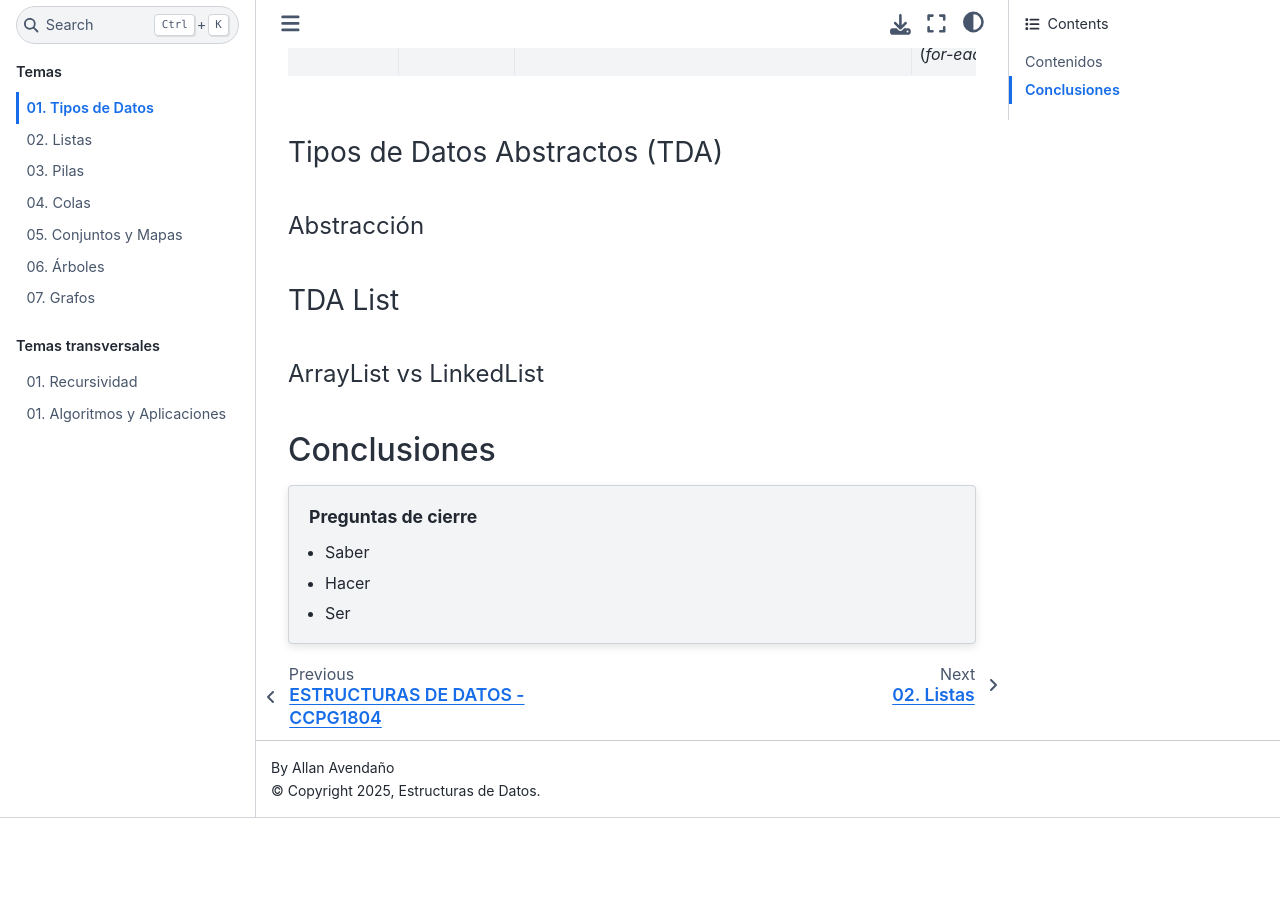
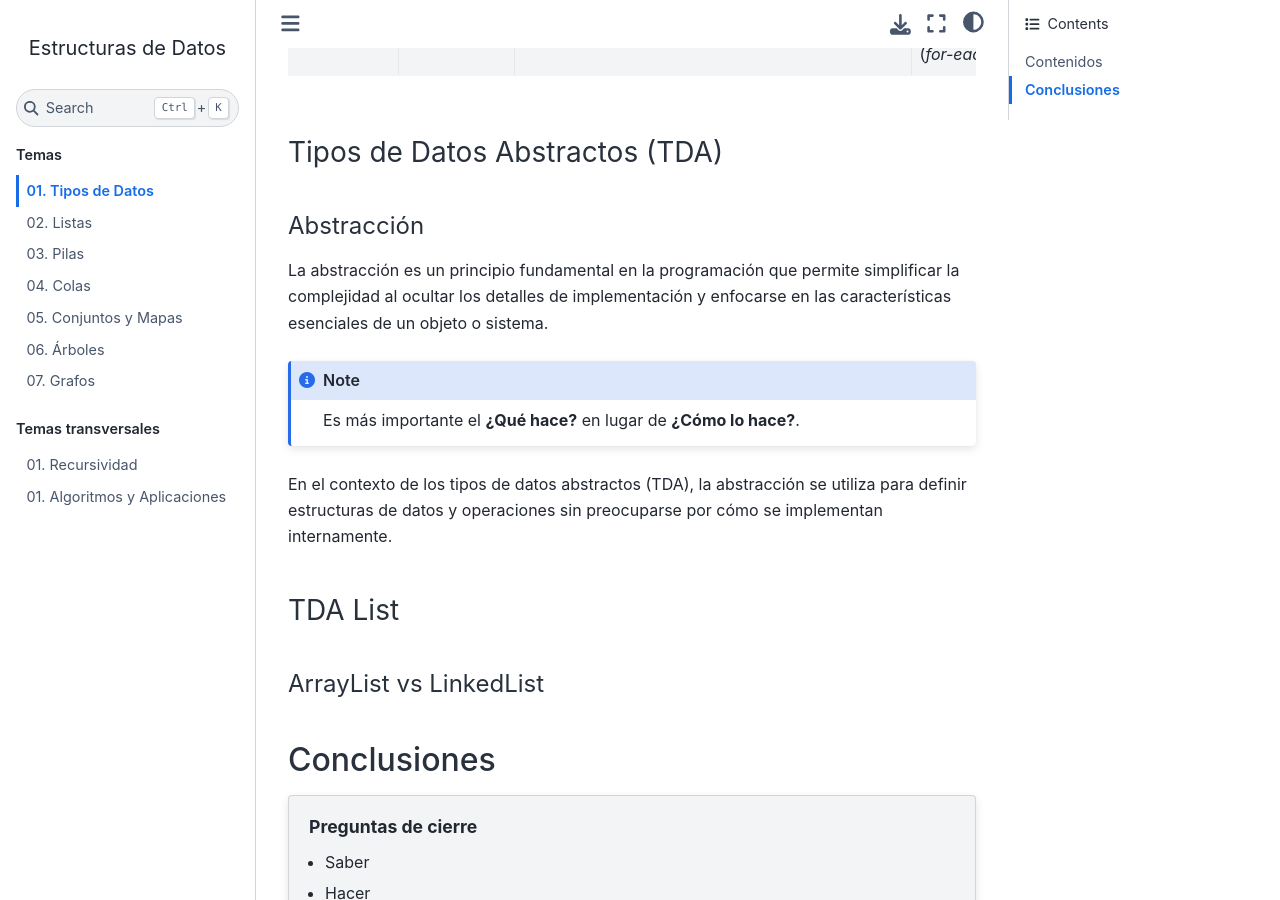
Before and after one commit to CDIAFIEC/FAQs, a Sphinx documentation site: the page built from docs/source/temas/01.tiposdedatos.rst, in a window 1280 px wide and 900 px high, scrolled down 2481 px. Built offline with Sphinx 7.4.7 and the Sphinx Book theme 1.1.4, drawn with Linux system fonts in a browser that asks for light colours; before the commit the page ends 3299 px from its top, so only the background shows below that.

Commit message:
abstracción

```diff
--- a/docs/source/temas/01.tiposdedatos.rst
+++ b/docs/source/temas/01.tiposdedatos.rst
@@ -151,6 +151,14 @@ Tipos de Datos Abstractos (TDA)
 Abstracción
 ^^^^^^^^^^^
 
+La abstracción es un principio fundamental en la programación que permite simplificar la complejidad al ocultar los detalles de implementación y enfocarse en las características esenciales de un objeto o sistema.
+
+.. note::
+
+    Es más importante el **¿Qué hace?** en lugar de **¿Cómo lo hace?**.
+
+En el contexto de los tipos de datos abstractos (TDA), la abstracción se utiliza para definir estructuras de datos y operaciones sin preocuparse por cómo se implementan internamente.
+
 TDA List
 --------
 
```
